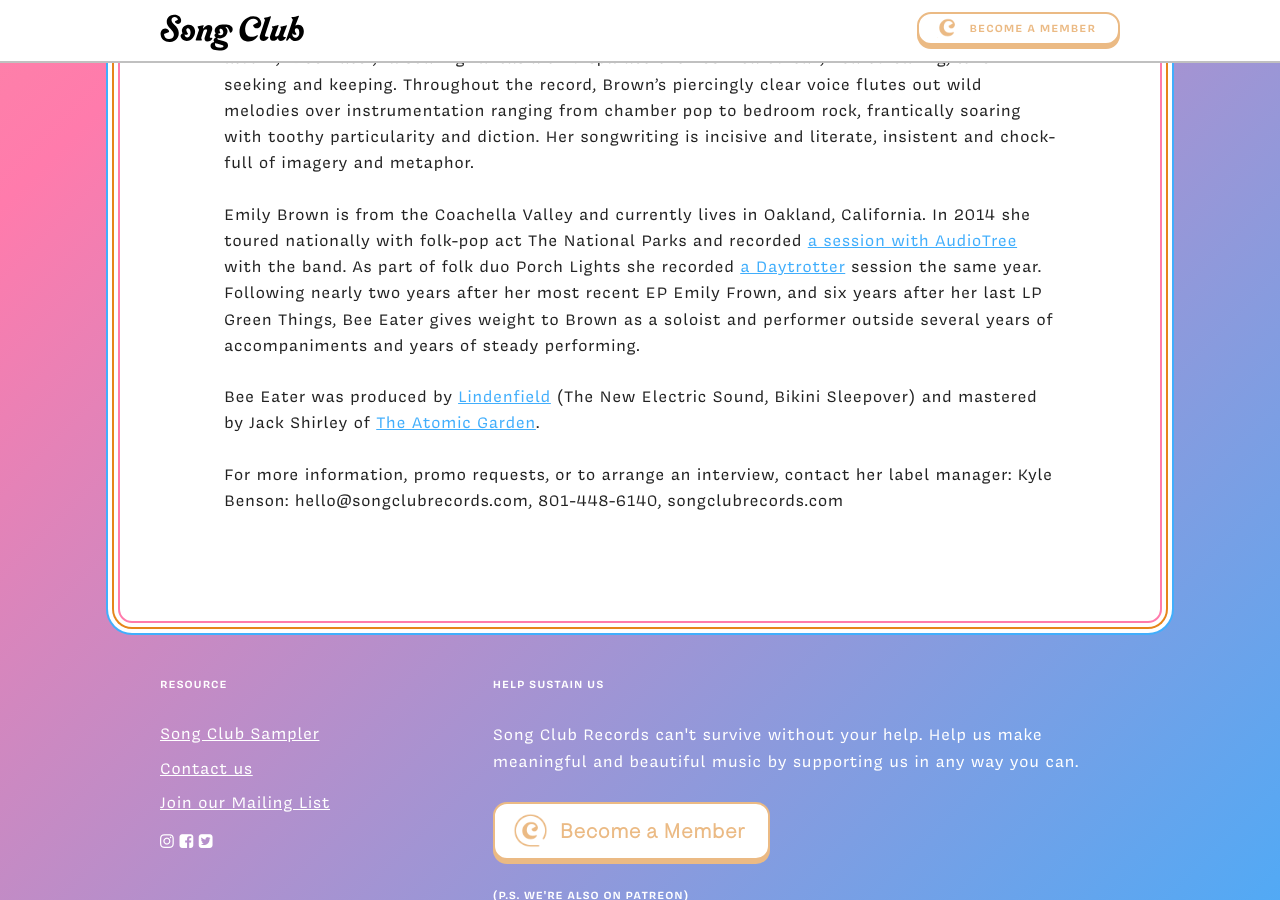
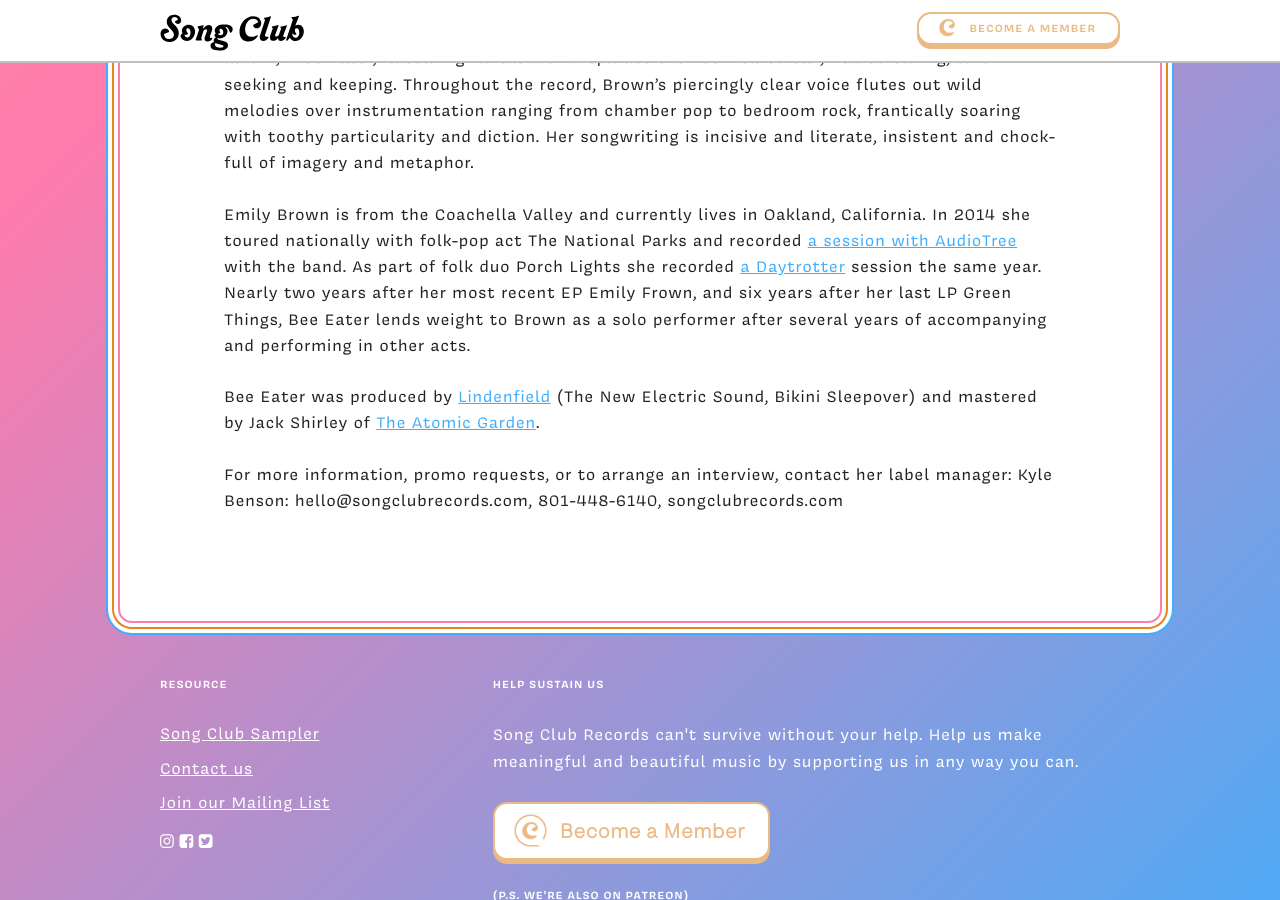
Before and after one commit to kylewaynebenson/song-club-records, a Jekyll site: the page built from _posts/2018-08-31-emily-brown-bee-eater.markdown, in a window 1280 px wide and 900 px high, scrolled down 400 px. Built offline with Jekyll 4.4.1, drawn with Linux system fonts in a browser that asks for light colours; nearby versions of some CDN libraries.

Commit message:
update to press release

```diff
--- a/_posts/2018-08-31-emily-brown-bee-eater.markdown
+++ b/_posts/2018-08-31-emily-brown-bee-eater.markdown
@@ -7,7 +7,7 @@
 ---
 OAKLAND, CA 8/31/18 – Californian songwriter and poet Emily Brown is releasing her third studio album, “Bee Eater,“ a soaring fantasia on disparate themes: heartbreak, heartbreaking, love-seeking and keeping. Throughout the record, Brown’s piercingly clear voice flutes out wild melodies over instrumentation ranging from chamber pop to bedroom rock, frantically soaring with toothy particularity and diction. Her songwriting is incisive and literate, insistent and chock-full of imagery and metaphor.
 
-Emily Brown is from the Coachella Valley and currently lives in Oakland, California. In 2014 she toured nationally with folk-pop act The National Parks and recorded <a href="https://audiotree.tv/session/the-national-parks">a session with AudioTree</a> with the band. As part of folk duo Porch Lights she recorded <a href="https://www.pastemagazine.com/porch-lights/daytrotter-studio-november-07-2014.html">a Daytrotter</a> session the same year. Following nearly two years after her most recent EP Emily Frown, and six years after her last LP Green Things, Bee Eater gives weight to Brown as a soloist and performer outside several years of accompaniments and years of steady performing.
+Emily Brown is from the Coachella Valley and currently lives in Oakland, California. In 2014 she toured nationally with folk-pop act The National Parks and recorded <a href="https://audiotree.tv/session/the-national-parks">a session with AudioTree</a> with the band. As part of folk duo Porch Lights she recorded <a href="https://www.pastemagazine.com/porch-lights/daytrotter-studio-november-07-2014.html">a Daytrotter</a> session the same year. Nearly two years after her most recent EP Emily Frown, and six years after her last LP Green Things, Bee Eater lends weight to Brown as a solo performer after several years of accompanying and performing in other acts.
 
 Bee Eater was produced by <a href="http://www.fakelindenfield.com/">Lindenfield</a> (The New Electric Sound, Bikini Sleepover) and mastered by Jack Shirley of <a href="http://theatomicgarden.com/">The Atomic Garden</a>.
 
```
